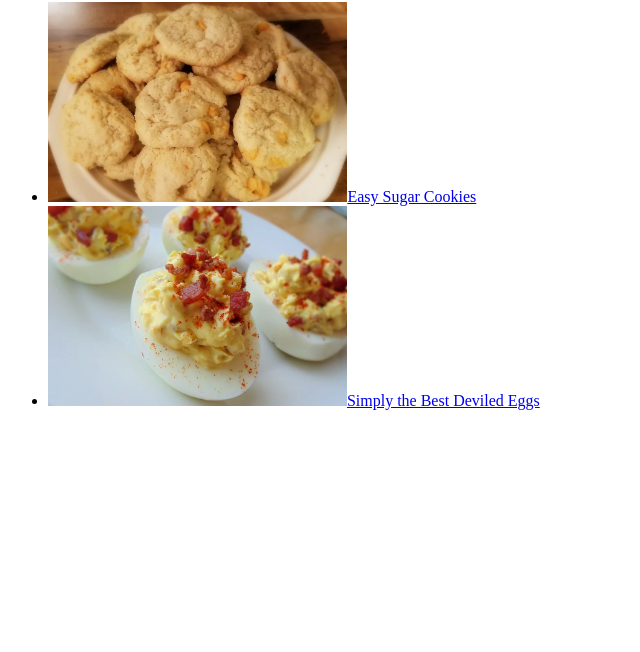
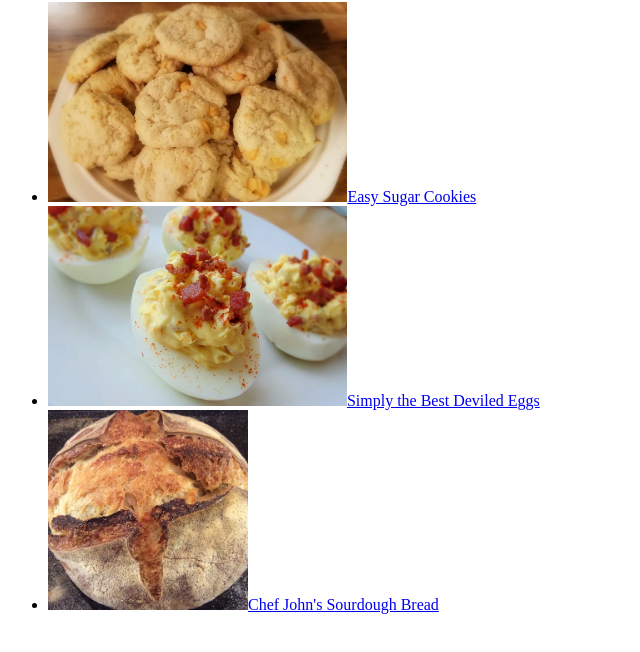
Before and after one commit to RealSadLemon/odin-recipes, a plain HTML site: page index.html in a window 1280 px wide. Shown: the part 78-730 px from the top of the page, without its empty margins (0-640 px from the left). Drawn offline with Linux system fonts and the light colour scheme.

Commit message:
Added bread.html hyperlink to index.html

```diff
--- a/index.html
+++ b/index.html
@@ -9,6 +9,7 @@
         <ul>
             <li><a href="recipes/sugar-cookie.html"><img src="img/image.webp" height="200">Easy Sugar Cookies</a></li>
             <li><a href="recipes/eggs.html"><img src="img/eggs.webp" height="200">Simply the Best Deviled Eggs</a></li>
+            <li><a href="recipes/bread.html"><img src="img/bread.webp" height="200">Chef John's Sourdough Bread</a></li>
         </ul>
     </body>
 </html>
```
